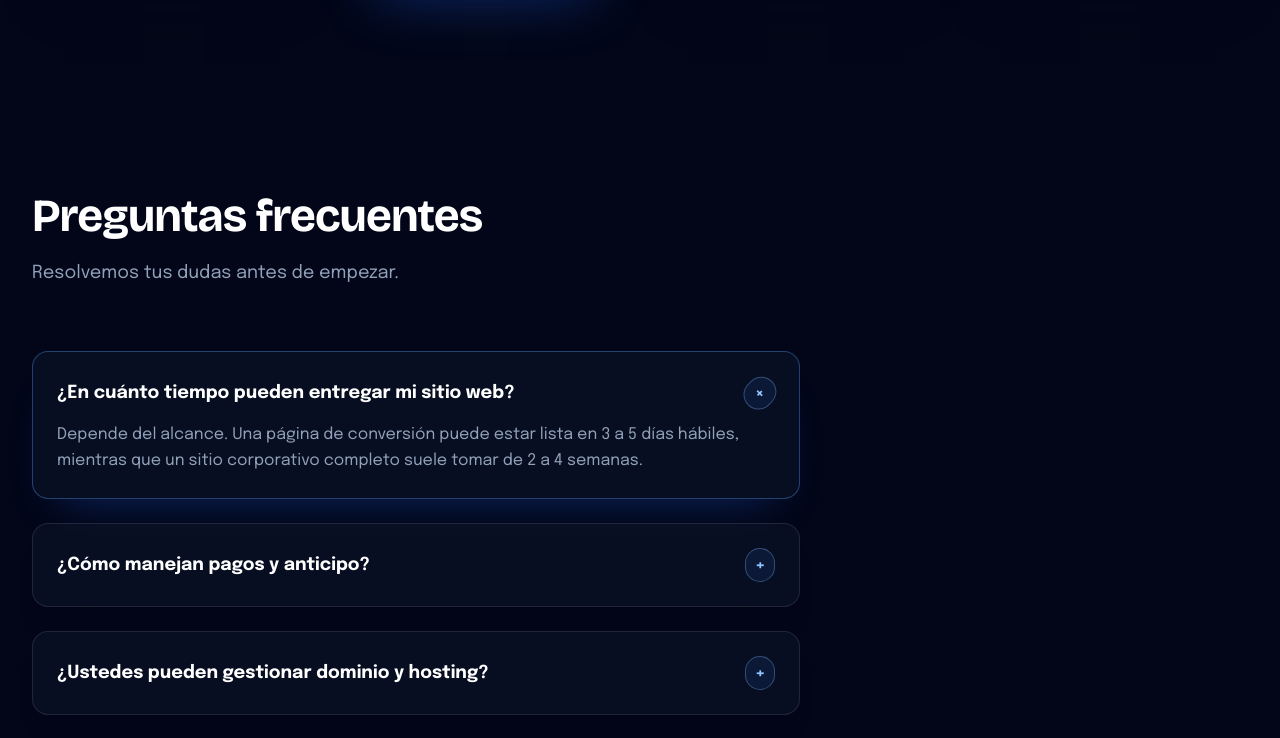
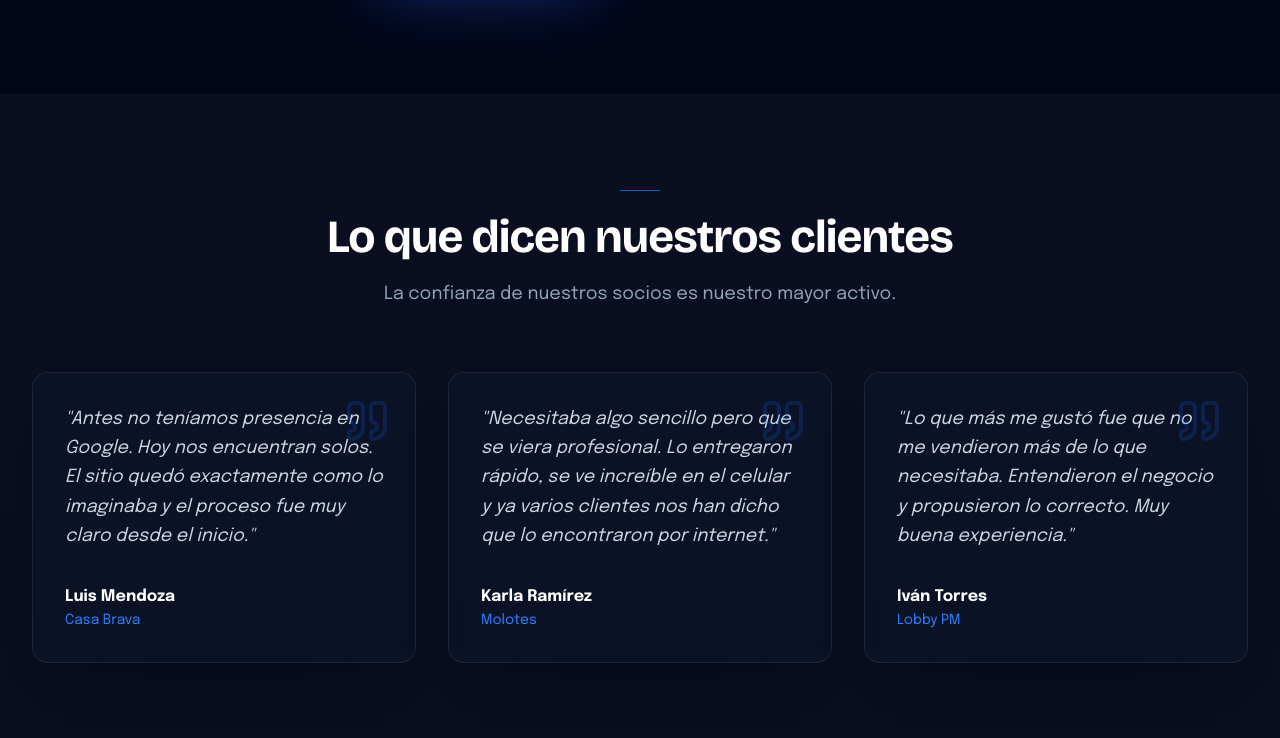
Before and after one commit to FeMizo/AionSite, a Next.js app: page / in a window 1280 px wide. Shown: the part 5194-5932 px from the top of the page. Built offline with nearby package versions, Linux system fonts and the light colour scheme; no server answers.

Commit message:
:hammer: V1.17.2 Update prices

```diff
--- a/package.json
+++ b/package.json
@@ -1,7 +1,7 @@
 {
   "name": "aionsite",
   "private": true,
-  "version": "1.17.1",
+  "version": "1.17.2",
   "type": "module",
   "scripts": {
     "dev": "next dev --port=2666 --hostname=0.0.0.0",
--- a/src/cms/default-content.ts
+++ b/src/cms/default-content.ts
@@ -191,11 +191,12 @@ export const defaultCmsContent: CmsContent = {
         },
         {
           name: "Mantenimiento mensual",
-          price: "$15,000/mes",
+          price: "$3,000/mes",
           features: [
             "Actualizaciones mensuales",
             "Optimización de velocidad",
             "Soporte prioritario",
+            "Reportes de rendimiento",
           ],
           recommended: false,
         },
@@ -214,23 +215,23 @@ export const defaultCmsContent: CmsContent = {
     },
     testimonials: {
       id: "testimonials",
-      enabled: false,
+      enabled: true,
       order: 8,
       data: [
         {
-          name: "Carlos R.",
-          company: "TechFlow",
-          text: "AionSite transformó nuestra presencia en línea. Las ventas subieron un 40% en dos meses.",
+          name: "Luis Mendoza",
+          company: "Casa Brava",
+          text: "Antes no teníamos presencia en Google. Hoy nos encuentran solos. El sitio quedó exactamente como lo imaginaba y el proceso fue muy claro desde el inicio.",
         },
         {
-          name: "Ana M.",
-          company: "Lumina",
-          text: "El diseño es impecable y la velocidad de carga es increíble. Muy recomendados.",
+          name: "Karla Ramírez",
+          company: "Molotes",
+          text: "Necesitaba algo sencillo pero que se viera profesional. Lo entregaron rápido, se ve increíble en el celular y ya varios clientes nos han dicho que lo encontraron por internet.",
         },
         {
-          name: "Jorge L.",
-          company: "Vortex",
-          text: "Un equipo profesional que entiende el negocio, no solo el código.",
+          name: "Iván Torres",
+          company: "Lobby PM",
+          text: "Lo que más me gustó fue que no me vendieron más de lo que necesitaba. Entendieron el negocio y propusieron lo correcto. Muy buena experiencia.",
         },
       ],
     },
--- a/src/data/cms/site-content.json
+++ b/src/data/cms/site-content.json
@@ -318,11 +318,12 @@
         },
         {
           "name": "Mantenimiento mensual",
-          "price": "$15,000/mes",
+          "price": "$3,000/mes",
           "features": [
             "Actualizaciones mensuales",
             "Optimización de velocidad",
-            "Soporte prioritario"
+            "Soporte prioritario",
+            "Reportes de rendimiento"
           ],
           "recommended": false
         },
@@ -341,23 +342,23 @@
     },
     "testimonials": {
       "id": "testimonials",
-      "enabled": false,
+      "enabled": true,
       "order": 8,
       "data": [
         {
-          "name": "Carlos R.",
-          "company": "TechFlow",
-          "text": "AionSite transformó nuestra presencia en línea. Las ventas subieron un 40% en dos meses."
+          "name": "Luis Mendoza",
+          "company": "Casa Brava",
+          "text": "Antes no teníamos presencia en Google. Hoy nos encuentran solos. El sitio quedó exactamente como lo imaginaba y el proceso fue muy claro desde el inicio."
         },
         {
-          "name": "Ana M.",
-          "company": "Lumina",
-          "text": "El diseño es impecable y la velocidad de carga es increíble. Muy recomendados."
+          "name": "Karla Ramírez",
+          "company": "Molotes",
+          "text": "Necesitaba algo sencillo pero que se viera profesional. Lo entregaron rápido, se ve increíble en el celular y ya varios clientes nos han dicho que lo encontraron por internet."
         },
         {
-          "name": "Jorge L.",
-          "company": "Vortex",
-          "text": "Un equipo profesional que entiende el negocio, no solo el código."
+          "name": "Iván Torres",
+          "company": "Lobby PM",
+          "text": "Lo que más me gustó fue que no me vendieron más de lo que necesitaba. Entendieron el negocio y propusieron lo correcto. Muy buena experiencia."
         }
       ]
     },
```
